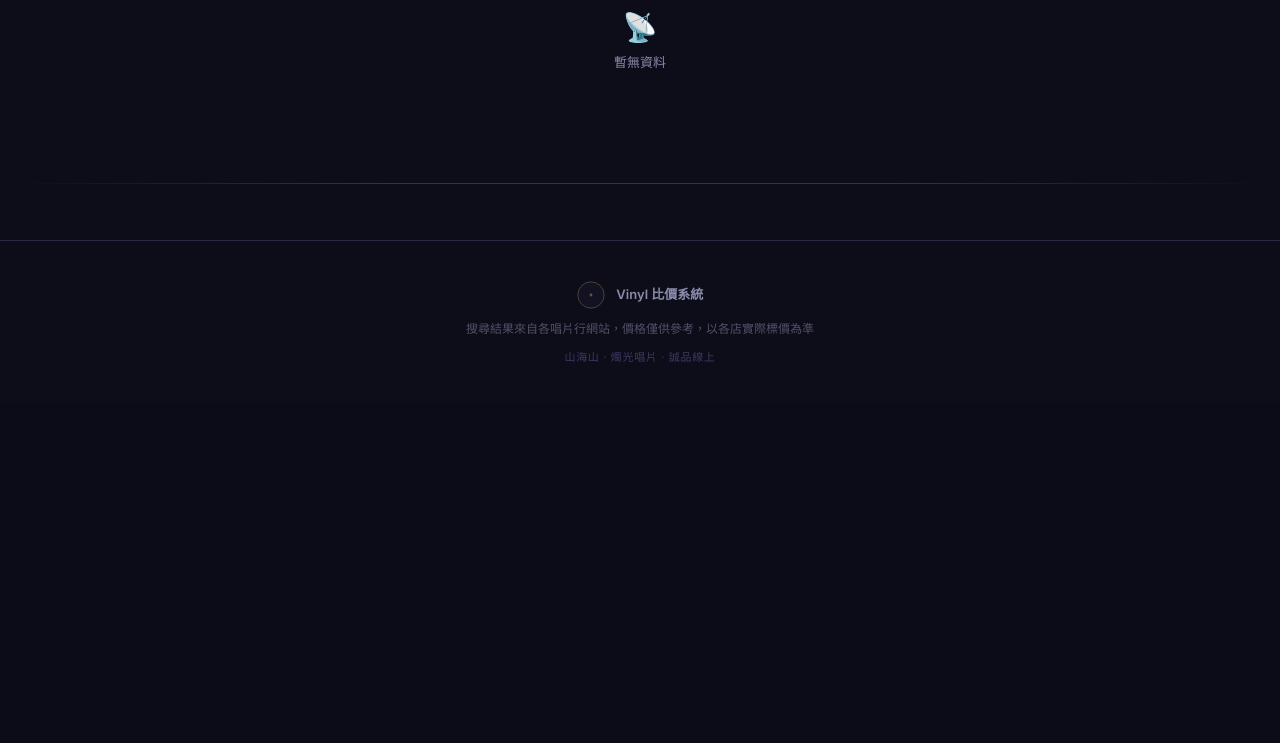
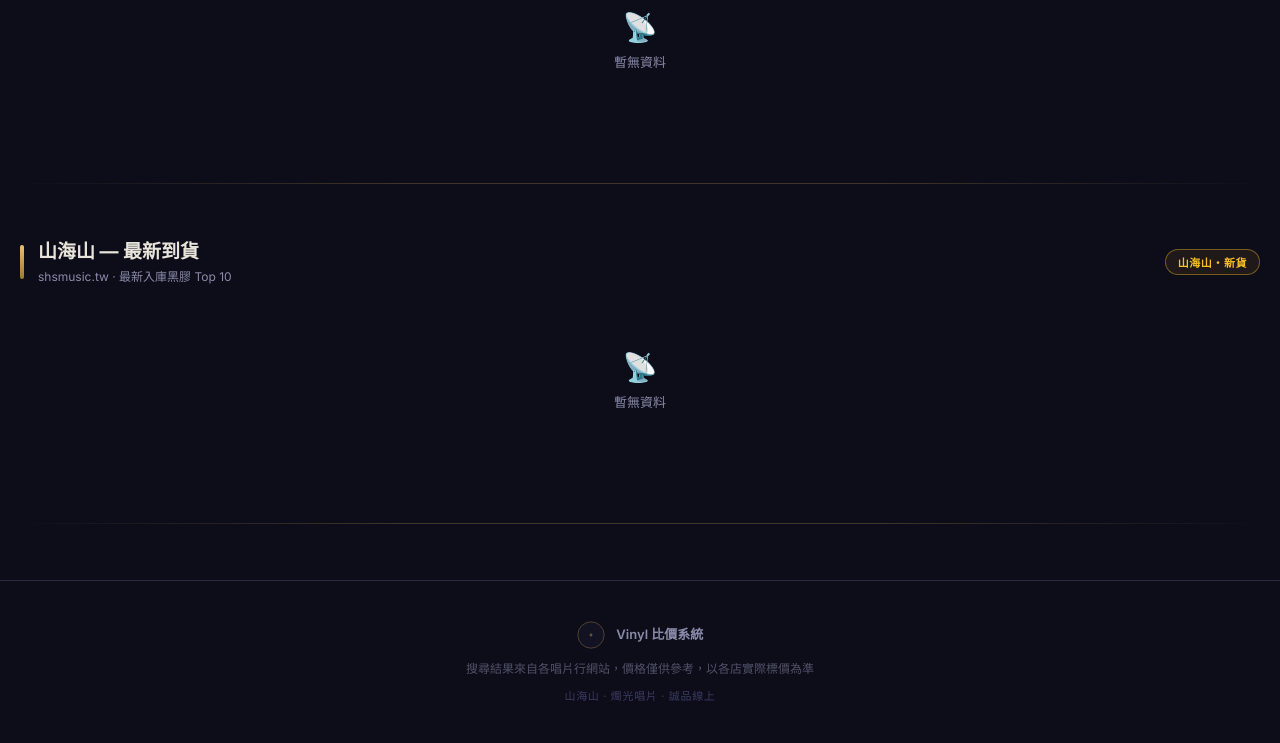
Before and after one commit to o3566700/vinyl-compare, a Flask app: page / in a window 1280 px wide. Shown: the part 1548-2291 px from the top of the page. Before the commit the page ends 1910 px from the top, so only its background shows below. Run offline with Flask 3, Linux system fonts and the light colour scheme; data that the repository does not hold is empty.

Commit message:
feat: add 山海山 最新到貨 ranking section and /api/shanhaisan-new endpoint
Co-Authored-By: Claude Sonnet 4.6 <noreply@anthropic.com>

```diff
--- a/app.py
+++ b/app.py
@@ -200,6 +200,12 @@ def api_shanhaisan_ranking():
     return jsonify(data)
 
 
+@app.route('/api/shanhaisan-new')
+def api_shanhaisan_new():
+    data = _get_extra('shanhaisan_new', extra_rank.shanhaisan_new_arrivals)
+    return jsonify(data)
+
+
 if __name__ == '__main__':
     port = int(os.environ.get('PORT', 5001))
     app.run(debug=False, port=port, host='0.0.0.0')
--- a/scrapers/ranking.py
+++ b/scrapers/ranking.py
@@ -28,6 +28,7 @@ SHSMUSIC_BASE = 'https://www.shsmusic.tw'
 CANDLELIGHT_NEW_URL = f'{CANDLELIGHT_BASE}/category/163420'
 CANDLELIGHT_USED_URL = f'{CANDLELIGHT_BASE}/category/163537'
 SHSMUSIC_HOT_URL = f'{SHSMUSIC_BASE}/tw/product/index.php?kind=9&order=hot'
+SHSMUSIC_NEW_URL = f'{SHSMUSIC_BASE}/tw/product/index.php?kind=9&order=new'
 
 
 def _digits(text):
@@ -99,12 +100,11 @@ def candlelight_used_ranking():
 # ---------------------------------------------------------------------------
 # SHS Music (山海山) — HTML scraping
 # ---------------------------------------------------------------------------
-def shanhaisan_ranking():
-    """山海山 — 黑膠唱片 熱門 top 10."""
+def _shsmusic_scrape(url, label):
     results = []
     try:
         headers = {**HEADERS, 'Referer': SHSMUSIC_BASE + '/'}
-        r = requests.get(SHSMUSIC_HOT_URL, headers=headers, timeout=15)
+        r = requests.get(url, headers=headers, timeout=15)
         r.encoding = 'utf-8'
         soup = BeautifulSoup(r.text, 'html.parser')
 
@@ -148,5 +148,15 @@ def shanhaisan_ranking():
                 'in_stock': True,
             })
     except Exception as e:
-        print(f'[山海山排行] 錯誤: {e}')
+        print(f'[山海山{label}] 錯誤: {e}')
     return results
+
+
+def shanhaisan_ranking():
+    """山海山 — 黑膠唱片 熱門 top 10."""
+    return _shsmusic_scrape(SHSMUSIC_HOT_URL, '熱門')
+
+
+def shanhaisan_new_arrivals():
+    """山海山 — 黑膠唱片 最新到貨 top 10."""
+    return _shsmusic_scrape(SHSMUSIC_NEW_URL, '最新到貨')
--- a/templates/index.html
+++ b/templates/index.html
@@ -616,6 +616,23 @@
 
   <div class="gold-divider"></div>
 
+  <!-- 5. 山海山 最新到貨 -->
+  <section class="section-gap">
+    <div class="section-header">
+      <div class="section-accent"></div>
+      <div class="section-title-block">
+        <div class="section-title">山海山 — 最新到貨</div>
+        <div class="section-subtitle">shsmusic.tw · 最新入庫黑膠 Top 10</div>
+      </div>
+      <span class="section-badge badge-amber">山海山・新貨</span>
+    </div>
+    <div class="ranking-grid" id="shanhaisan-new-grid">
+      {% for _ in range(5) %}<div class="rank-skeleton"><div class="skeleton sk-cover"></div><div class="sk-body"><div class="skeleton sk-line"></div><div class="skeleton sk-line" style="width:80%"></div><div class="skeleton sk-line" style="width:50%"></div></div></div>{% endfor %}
+    </div>
+  </section>
+
+  <div class="gold-divider"></div>
+
   <!-- Live Reco: 山海山 新到貨 -->
   {% set shs = recommendations.shanhaisan %}
   {% if shs %}
@@ -872,6 +889,7 @@ document.addEventListener('DOMContentLoaded', () => {
   loadRanking('candlelight-new-grid',  '/api/candlelight-new-ranking');
   loadRanking('candlelight-used-grid', '/api/candlelight-used-ranking');
   loadRanking('shanhaisan-grid',       '/api/shanhaisan-ranking');
+  loadRanking('shanhaisan-new-grid',   '/api/shanhaisan-new');
 });
 </script>
 
```
